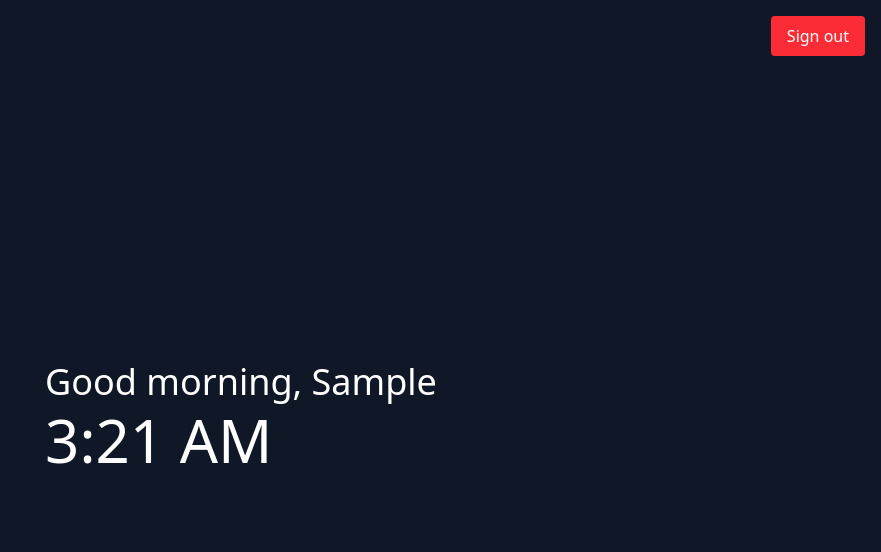
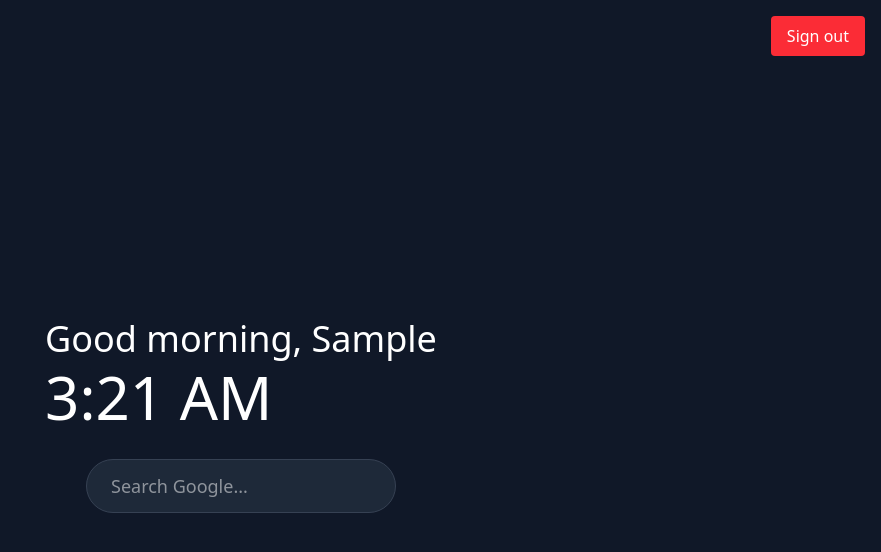
Before and after one commit to Mickeyaj/tab0, a Vue app: page / in a window 1280 px wide. Shown: the top 552 px of the page, without its empty margins (399-1280 px from the left). Built offline with nearby package versions, Linux system fonts and the light colour scheme; no server answers; sample sign-in values are in the browser's storage; the HTML template or start-up script is replaced by a standard one.

Commit message:
Added search bar to home view linked to google

```diff
--- a/src/components/SearchBar.vue
+++ b/src/components/SearchBar.vue
@@ -0,0 +1,25 @@
+<template>
+    <div class="w-full max-w-xl">
+        <input
+        v-model="searchQuery"
+        @keydown.enter="search"
+        type="text"
+        placeholder="Search Google..."
+        class="w-full px-6 py-3 bg-gray-800 text-white rounded-full border border-gray-700 focus:outline-none focus:border-blue-500 text-lg"
+        >
+        </input>
+    </div>
+</template>
+
+<script setup lang="ts">
+    import { ref } from 'vue'
+
+    const searchQuery = ref('')
+
+    function search() {
+        if (searchQuery.value.trim()) {
+            const query = encodeURIComponent(searchQuery.value.trim())
+            window.location.href = `https://www.google.com/search?q=${query}`
+        }
+    }
+</script>
--- a/src/views/Home.vue
+++ b/src/views/Home.vue
@@ -2,6 +2,9 @@
     <div class="min-h-screen bg-gray-900 text-white p-4">
         <div class="flex flex-col items-center justify-center min-h-screen">
             <Greeting />
+            <div class="mt-8">
+                <SearchBar />
+            </div>
         </div>
         <button @click="logout" class="absolute top-4 right-4 px-4 py-2 bg-red-500 rounded">
             Sign out
@@ -14,6 +17,7 @@
     import { useRouter } from 'vue-router'
     import { useUserStore } from '@/stores/user'
     import Greeting from '@/components/Greeting.vue'
+    import SearchBar from '@/components/SearchBar.vue'
 
     const router = useRouter()
     const userStore = useUserStore()
```
